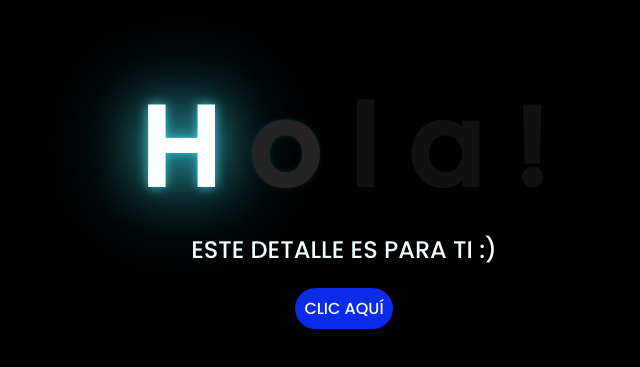
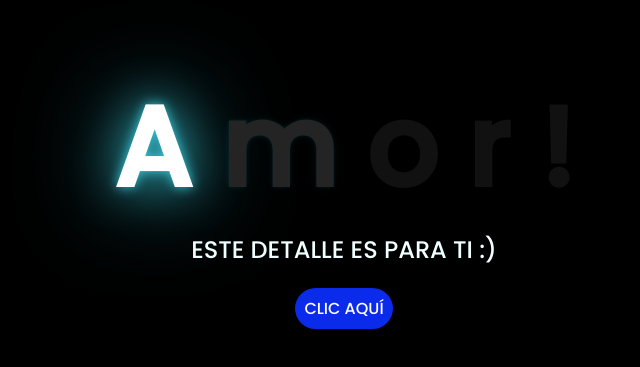
Before and after one commit to JustCesarG/parati, a plain HTML site: page index.html in a window 1280 px wide. Shown: the part 139-506 px from the top of the page, without its empty margins (304-944 px from the left). Drawn offline with Linux system fonts and the light colour scheme.

Commit message:
agregue un cambio

```diff
--- a/index.html
+++ b/index.html
@@ -12,10 +12,10 @@
 
 <body>
     <div class="greetings">
-        <span>H</span>
+        <span>A</span>
+        <span>m</span>
         <span>o</span>
-        <span>l</span>
-        <span>a</span>
+        <span>r</span>
         <span>!</span>
     </div>
     <div class="description">
```
